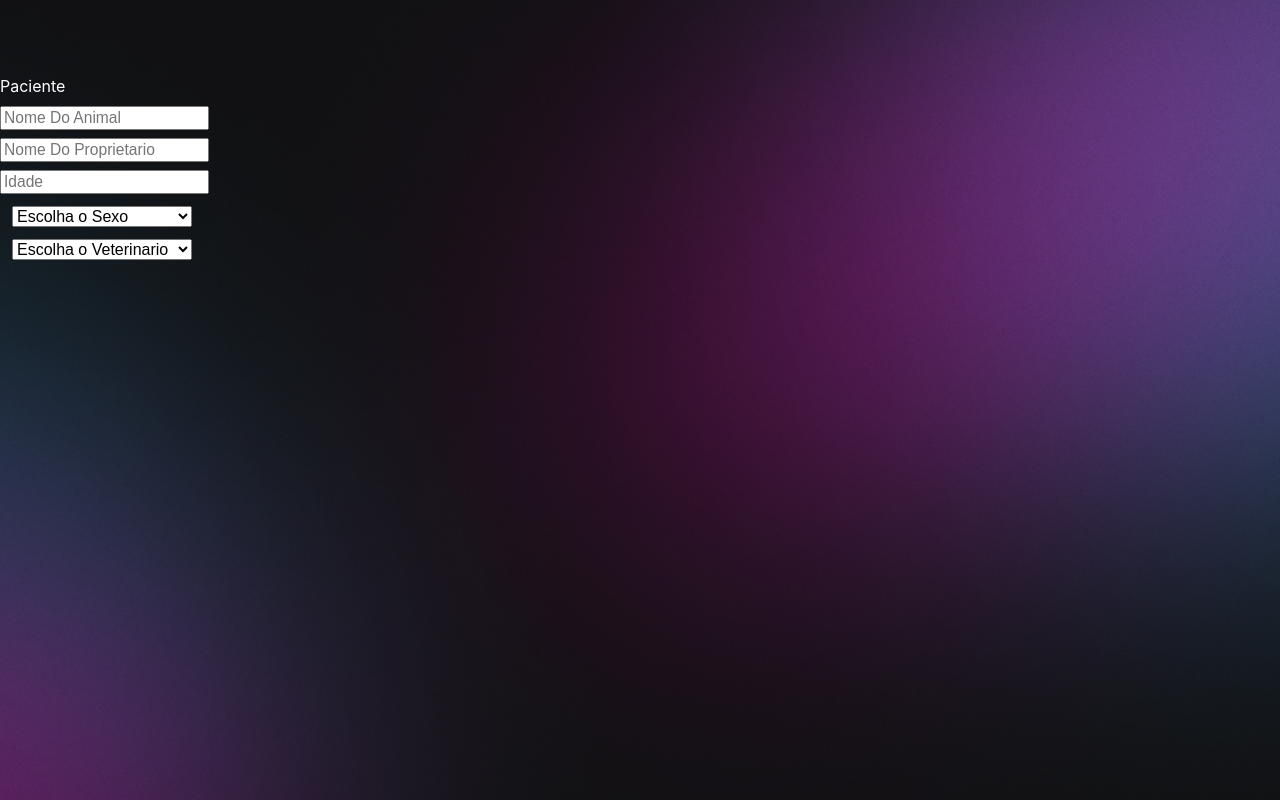
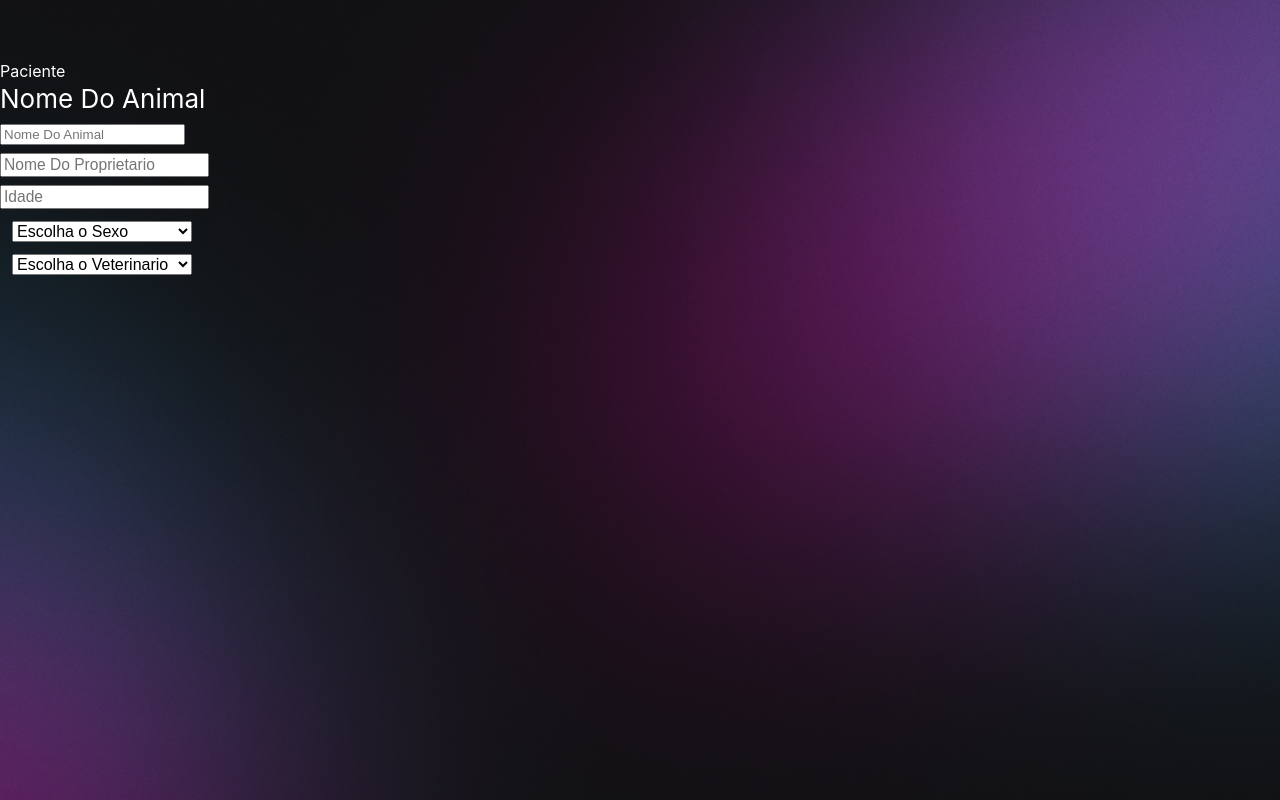
Before and after one commit to thiagooterolima/Vet_Clone, a React (Create React App) app: page / in a window 1280 px wide. Built offline with nearby package versions, Linux system fonts and the light colour scheme.

Commit message:
h trocado para label

```diff
--- a/src/componentes/estilos.css
+++ b/src/componentes/estilos.css
@@ -12,12 +12,12 @@
 
     min-height: 100vh;
     display: flex;
-    flex-direction: column;
+
     align-items: center;
     justify-content: center;
     font-size: calc(10px + 2vmin);
     color: white;
-    flex-direction: column;
+
 
   }
 
@@ -37,9 +37,13 @@
 
 
   .App-coluna {
-    flex-direction: column;
+
     margin-top: -37%;
     margin-right: 80%;
   }
 
+  .Nome_Animal{
+    flex-direction: row;
+  }
+
 /* fim do css da tela */
--- a/src/componentes/tela.js
+++ b/src/componentes/tela.js
@@ -56,14 +56,22 @@ function Tela() {
 
       return (
         <div className="App">
+
         <header className="App-header">
 
-        <h className="App-coluna">
-          <h className="App-letra">
+        <div className="App-coluna">
+
+          <label className="App-letra">
             Paciente
-          </h>
-            <input className="App-container"
+          </label>
+
+        <div className="Nome_Animal">
+
+          <label> Nome Do Animal </label>
+            <input
              type="text" placeholder = "Nome Do Animal" />
+
+         </div>
 
             <input className="App-container"
              type="text" placeholder = "Nome Do Proprietario" />
@@ -101,12 +109,7 @@ function Tela() {
           ))}
         </select>
 
-
-
-
-
-        </h>
-
+         </div>
         </header>
       </div>
       )
```
